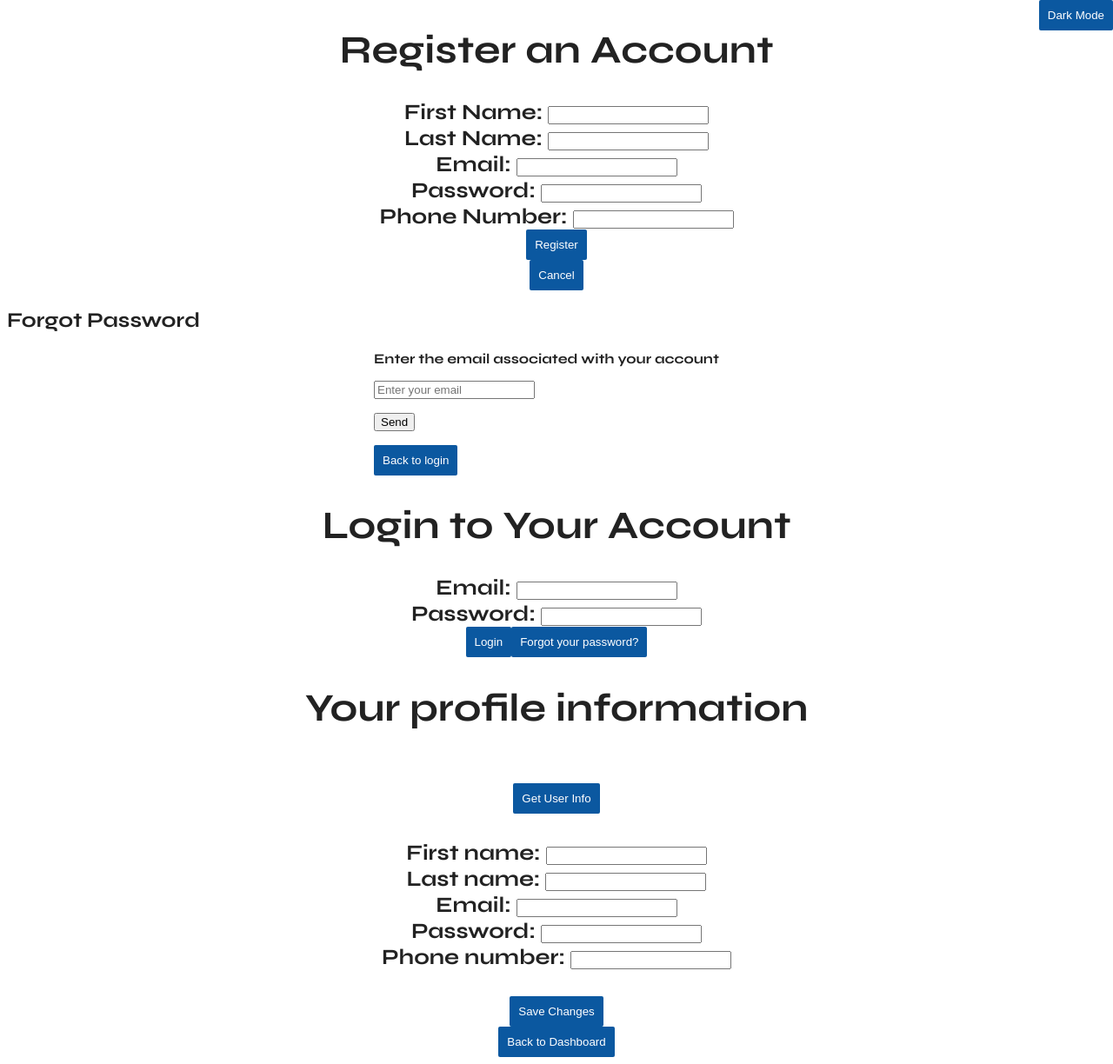
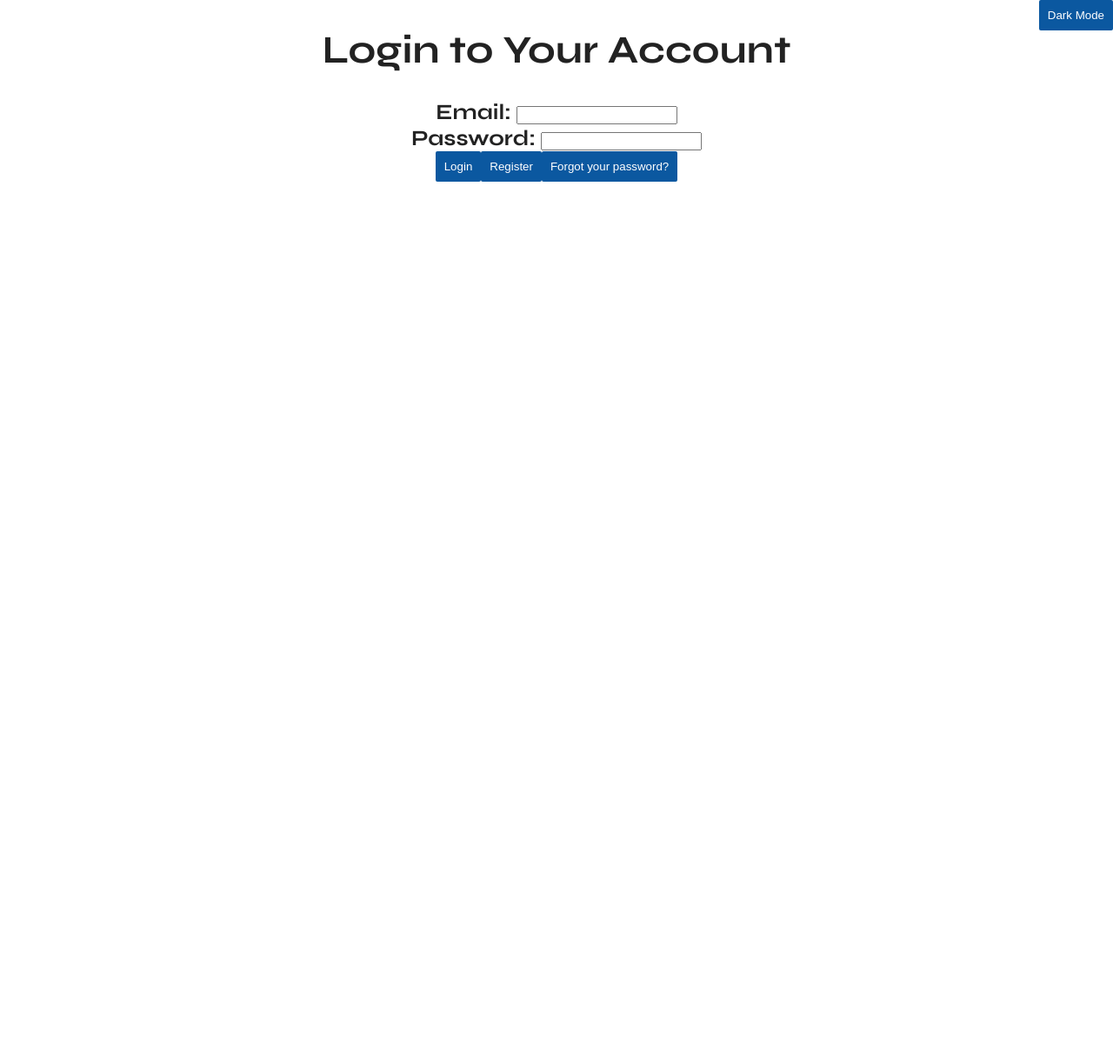
Before and after one commit to 220926-Java-Angular-NG/TheATM-FrontEnd, an Angular app in the folder Revashare/: page /login in a window 1280 px wide. Before the commit this address led to /. Shown: the whole page at 87% size. After the commit the page ends 800 px from the top, so only its background shows below. Built offline with nearby package versions, Linux system fonts and the light colour scheme.

Commit message:
fixed routing

```diff
--- a/Revashare/src/app/app-routing.module.ts
+++ b/Revashare/src/app/app-routing.module.ts
@@ -2,6 +2,7 @@ import { NgModule } from '@angular/core';
 import { RouterModule, Routes } from '@angular/router';
 import { DashboardComponent } from './components/dashboard/dashboard.component';
 import { ForgotPasswordComponent } from './components/forgot-password/forgot-password.component';
+import { LoginComponent } from './components/login/login.component';
 import { RegisterComponent } from './components/register/register.component';
 import { ResetPasswordComponent } from './components/reset-password/reset-password.component';
 import { ShoppingMallComponent } from './components/shopping-mall/shopping-mall.component';
@@ -10,6 +11,7 @@ import { UserProfileComponent } from './components/user-profile/user-profile.com
 
 const routes: Routes = [
   {path:"", redirectTo:'login', pathMatch:'full'},
+  {path: 'login', component:LoginComponent},
   {path: 'register', component:RegisterComponent},
   {path: 'forgotpassword', component:ForgotPasswordComponent},
   {path: 'resetpassword', component:ResetPasswordComponent},
--- a/Revashare/src/app/app.component.html
+++ b/Revashare/src/app/app.component.html
@@ -1,9 +1,3 @@
-<app-messages></app-messages>
-<app-register></app-register>
-<app-forgot-password></app-forgot-password>
-<app-login></app-login>
-<app-user-profile></app-user-profile>
 
-<!-- <app-reset-password></app-reset-password> -->
 <button (click)="toggleDarkTheme()" id="darkmodebutton">Dark Mode</button>
 <router-outlet></router-outlet>
--- a/Revashare/src/app/components/login/login.component.html
+++ b/Revashare/src/app/components/login/login.component.html
@@ -15,6 +15,7 @@
           <button routerLink="/dashboard" class="btn btn-primary btn-block">
             Login
           </button>
+          <button routerLink="/register">Register</button>
           <button routerLink="/forgotPassword">Forgot your password?</button>
         </div>
       </form>
```
